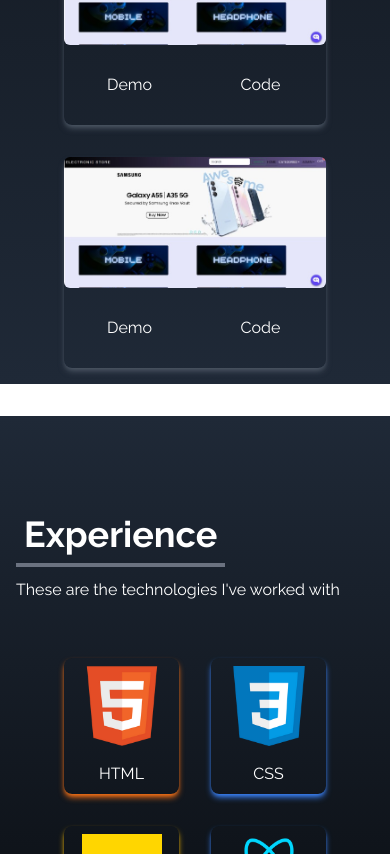
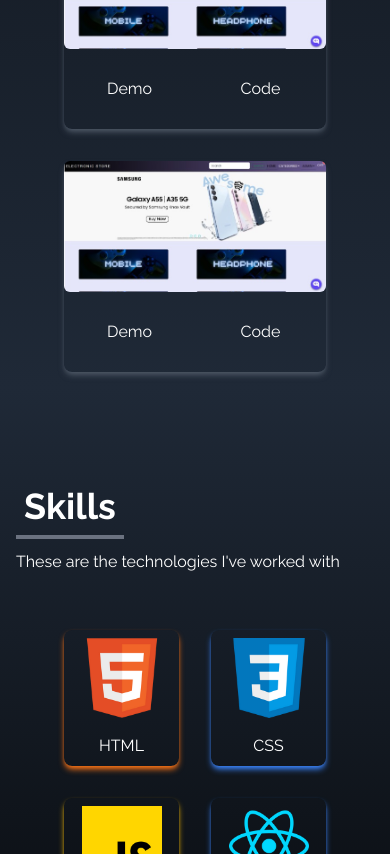
Before and after one commit to siddharthh12/Personal_Portfolio, a React (Create React App) app: page / in a window 390 px wide. Shown: the part 2937-3791 px from the top of the page. Built offline with nearby package versions, Linux system fonts and the light colour scheme.

Commit message:
changess

```diff
--- a/src/App.js
+++ b/src/App.js
@@ -1,10 +1,11 @@
 import About from "./components/About";
 import Contact from "./components/Contact";
-import Experience from "./components/Experience";
+import Skills from "./components/Skills";
 import Home from "./components/Home";
 import NavBar from "./components/NavBar";
 import Portfolio from "./components/Portfolio";
 import SocialLinks from "./components/SocialLinks";
+import Experience from "./components/Experience";
 
 function App() {
   return (
@@ -14,6 +15,7 @@
   <SocialLinks/>
   <About/>
   <Portfolio/>
+  <Skills/>
   <Experience/>
   <Contact/>
 </div>
--- a/src/components/About.jsx
+++ b/src/components/About.jsx
@@ -2,7 +2,7 @@
 
 const About = () => {
   return (
-    <div name="about" className='w-full h-screen bg-gradient-to-b from-gray-800 to-black text-white pt-16 pb-16 md:pt-32 md:pb-32'>
+    <div name="about" className='w-full h-screen bg-gradient-to-b from-gray-800 to-black text-white pt-16 pb-16 md:pt-16 md:pb-16'>
 
       <div className='max-w-screen-lg p-4 mx-auto flex flex-col justify-center w-full h-full'>
         <div className='pb-8'>
--- a/src/components/Contact.jsx
+++ b/src/components/Contact.jsx
@@ -2,7 +2,7 @@
 
 const Contact = () => {
   return (
-    <div name='contact' className='w-full h-screen bg-gradient-to-b from-black to-gray-800 p-4 text-white'>
+    <div name='contact' className='w-full h-full bg-gradient-to-b from-gray-800 to-black text-white py-16'>
       <div className='flex flex-col p-4 justify-center max-w-screen-lg mx-auto h-full'>
         <div className='pb-8'>
             <p className='text-4xl font inline border-b-4 border-gray-500'>Contact</p>
--- a/src/components/Experience.jsx
+++ b/src/components/Experience.jsx
@@ -1,78 +1,34 @@
 import React from 'react'
-import css from '../assets/css.png'
-import html from '../assets/html.png'
-import javascript from '../assets/javascript.png'
-import react from '../assets/react.png'
-import tailwind from '../assets/tailwind.png'
-import nodejs from '../assets/node.png'
-
 
 const Experience = () => {
-
-    const tech=[
+    const experiences = [
         {
-            id:1,
-            src:html,
-            title:'HTML',
-            style:'shadow-orange-500'
-        },
-        {
-            id:2,
-            src:css,
-            title:'CSS',
-            style:'shadow-blue-500'
-        },
-        {
-            id:3,
-            src:javascript,
-            title:'JavaScript',
-            style:'shadow-yellow-500'
-        },
-        {
-            id:4,
-            src:react,
-            title:'React',
-            style:'shadow-blue-500'
-        },
-        {
-            id:5,
-            src:nodejs,
-            title:'Node',
-            style:'shadow-green-500'
-        },
-        {
-            id:6,
-            src:tailwind,
-            title:'Tailwind',
-            style:'shadow-sky-500'
+          jobTitle: "Software Development Intern",
+          company: "AInsurtech Pvt. Ltd.",
+          duration: "1st May 2024 - 28th June",
+          description: "Gained practical experience in front-end technologies (HTML,CSS, JavaScript), back-end development (Python, .NET), and database management(SQL, PL/SQL)Developed and maintained web applications using React, Node.js, and Express. Collaborated with designers and product managers to implement new features."
         }
-
-
-    ]
-
+      ];
 
       return (
-    <div name='experience' className='bg-gradient-to-b from-gray-800 to-black w-full h-screen'>
-      <div className='max-w-screen-lg mx-auto p-4 flex flex-col justify-center w-full h-full text-white'>
-        <div>
-            <p className='text-4xl font-bold border-b-4 border-gray-500 p-2 inline'>Experience</p>
-            <p className='py-6'>These are the technologies I've worked with</p>
+        <div name="experience" className="bg-gradient-to-b from-black to-gray-800 w-full  text-white py-16">
+          <div className="max-w-screen-lg p-4 mx-auto flex flex-col justify-center w-full h-full">
+            <div className="pb-8">
+              <p className="text-4xl font-bold inline border-b-4 border-gray-500">Experience</p>
             </div>
-        <div className='w-full grid grid-cols-2 sm:grid-cols-3 gap-8 text-center py-8 px-12 sm:px-0'>
-
-            {
-                tech.map(({id,src,title,style})=>(
-                    <div key={id} className={`shadow-md hover:scale-105 duration-500 py-2 rounded-lg ${style}`}>
-                <img src={src} alt="" className='w-20 mx-auto'/>
-                <p className='mt-4'>{title}</p>
+            <div className="space-y-8">
+              {experiences.map((experience, index) => (
+                <div key={index} className="bg-gray-700 p-6 rounded-md shadow-md">
+                  <h3 className="text-2xl font-bold">{experience.jobTitle}</h3>
+                  <p className="text-xl italic">{experience.company}</p>
+                  <p className="text-lg">{experience.duration}</p>
+                  <p className="text-md mt-4">{experience.description}</p>
                 </div>
-                ))
-            }
-
+              ))}
             </div>
           </div>
         </div>
-  )
+      );
     }
 
 export default Experience
--- a/src/components/NavBar.jsx
+++ b/src/components/NavBar.jsx
@@ -21,10 +21,14 @@
     },
     {
         id:4,
+        link:'skills'
+    },
+    {
+        id:5,
         link:'experience'
     },
     {
-        id:5,
+        id:6,
         link:'contact'
     },
 
--- a/src/components/Portfolio.jsx
+++ b/src/components/Portfolio.jsx
@@ -1,5 +1,6 @@
 import React from 'react'
 import reactElectronic from '../assets/es_ss.jpeg'
+import reactTicTacToe from '../assets/ttt.jpeg'
 
 const Portfolio = () => {
 
@@ -10,7 +11,7 @@
         },
         {
             id:2,
-            src:reactElectronic
+            src:reactTicTacToe
         },
         {
             id:3,
@@ -32,7 +33,7 @@
 
 
   return (
-    <div name='portfolio' className='bg-gradient-to-b from-black to-gray-800 w-full mb-8 mt-8 text-white md:h-screen'>
+    <div name='portfolio' className='bg-gradient-to-b from-black to-gray-800 w-full  text-white  md:pt-16 md:pb-16'>
       <div className='max-w-screen-lg p-4 mx-auto flex flex-col justify-center w-full h-full'>
         <div className='pb-8'>
             <p className='text-4xl font-bold inline border-b-4 border-gray-500'>Portfolio</p>
--- /dev/null
+++ b/src/components/Skills.jsx
@@ -0,0 +1,78 @@
+import React from 'react'
+import css from '../assets/css.png'
+import html from '../assets/html.png'
+import javascript from '../assets/javascript.png'
+import react from '../assets/react.png'
+import tailwind from '../assets/tailwind.png'
+import nodejs from '../assets/node.png'
+
+
+const Skills = () => {
+
+    const tech=[
+        {
+            id:1,
+            src:html,
+            title:'HTML',
+            style:'shadow-orange-500'
+        },
+        {
+            id:2,
+            src:css,
+            title:'CSS',
+            style:'shadow-blue-500'
+        },
+        {
+            id:3,
+            src:javascript,
+            title:'JavaScript',
+            style:'shadow-yellow-500'
+        },
+        {
+            id:4,
+            src:react,
+            title:'React',
+            style:'shadow-blue-500'
+        },
+        {
+            id:5,
+            src:nodejs,
+            title:'Node',
+            style:'shadow-green-500'
+        },
+        {
+            id:6,
+            src:tailwind,
+            title:'Tailwind',
+            style:'shadow-sky-500'
+        }
+
+
+    ]
+
+
+  return (
+    <div name='experience' className='bg-gradient-to-b from-gray-800 to-black w-full h-screen'>
+      <div className='max-w-screen-lg mx-auto p-4 flex flex-col justify-center w-full h-full text-white'>
+        <div>
+            <p className='text-4xl font-bold border-b-4 border-gray-500 p-2 inline'>Skills</p>
+            <p className='py-6'>These are the technologies I've worked with</p>
+        </div>
+        <div className='w-full grid grid-cols-2 sm:grid-cols-3 gap-8 text-center py-8 px-12 sm:px-0'>
+
+            {
+                tech.map(({id,src,title,style})=>(
+                    <div key={id} className={`shadow-md hover:scale-105 duration-500 py-2 rounded-lg ${style}`}>
+                <img src={src} alt="" className='w-20 mx-auto'/>
+                <p className='mt-4'>{title}</p>
+            </div>
+                ))
+            }
+
+        </div>
+      </div>
+    </div>
+  )
+}
+
+export default Skills
```
Also changed, not shown: src/assets/ttt.jpeg (added). Lines whose indentation alone changed are shown as unchanged.
